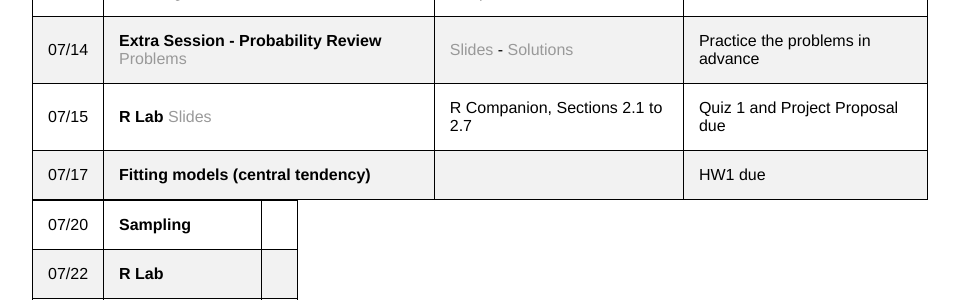
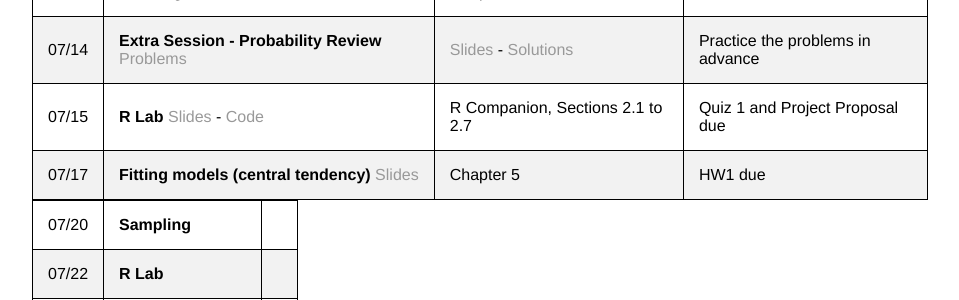
Before and after one commit to stats60/stats60.github.io, a Jekyll site: the page built from syllabus/index.md, in a window 1280 px wide. Shown: the part 894-1194 px from the top of the page, without its empty margins (160-1119 px from the left). Built offline with Jekyll 4.4.1, drawn with Linux system fonts in a browser that asks for light colours; our own code applies the rules of GitHub Pages for plain Markdown files.

Commit message:
lecture material

```diff
--- a/syllabus/index.md
+++ b/syllabus/index.md
@@ -26,8 +26,8 @@ Wednesday sessions are dedicated to R Labs. R Labs are an important component of
 
 |07/13 |**Working with data** [Slides](../slides/06.pdf)|Chapter 2|
 |07/14 |**Extra Session - Probability Review** [Problems](../slides/problem_session1.pdf)|[Slides](../slides/problem_session1_slides.pdf) - [Solutions](../slides/problem_session1_solutions.pdf) |Practice the problems in advance|
-|07/15 |**R Lab** [Slides](../Rlab/lab4.html)|R Companion, Sections 2.1 to 2.7|Quiz 1 and Project Proposal due|
-|07/17 |**Fitting models (central tendency)**||HW1 due|
+|07/15 |**R Lab** [Slides](../Rlab/lab4.html) - [Code](../Rlab/lab4.R)|R Companion, Sections 2.1 to 2.7|Quiz 1 and Project Proposal due|
+|07/17 |**Fitting models (central tendency)** [Slides](../slides/07.pdf)|Chapter 5|HW1 due|
 
 |07/20 |**Sampling**||
 |07/22 |**R Lab**||
```
Also changed, not shown: 2 other files.
